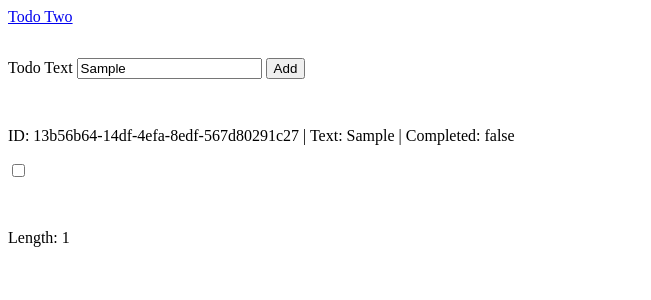
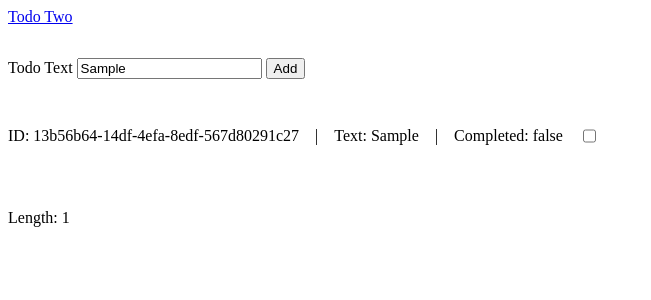
Before and after one commit to Imad-C/sv5-tst, a SvelteKit app: page /todo in a window 1280 px wide. Both pictures are taken after typing "Sample" into the empty fields and a click on the button "Add". Shown: the top 300 px of the page, without its empty margins (0-651 px from the left). Built offline with nearby package versions, Linux system fonts and the light colour scheme.

Commit message:
tidy Todo comp

```diff
--- a/src/components/Todo.svelte
+++ b/src/components/Todo.svelte
@@ -2,5 +2,18 @@
 	let { todo } = $props();
 </script>
 
-<p>ID: {todo.id} | Text: {todo.text} | Completed: {todo.completed}</p>
-<input type="checkbox" bind:checked={todo.completed} />
+<div class="layout">
+	<p>ID: {todo.id}</p>
+	<p>|</p>
+	<p>Text: {todo.text}</p>
+	<p>|</p>
+	<p>Completed: {todo.completed}</p>
+	<input type="checkbox" bind:checked={todo.completed} />
+</div>
+
+<style>
+	.layout {
+		display: flex;
+		gap: 1rem;
+	}
+</style>
```
